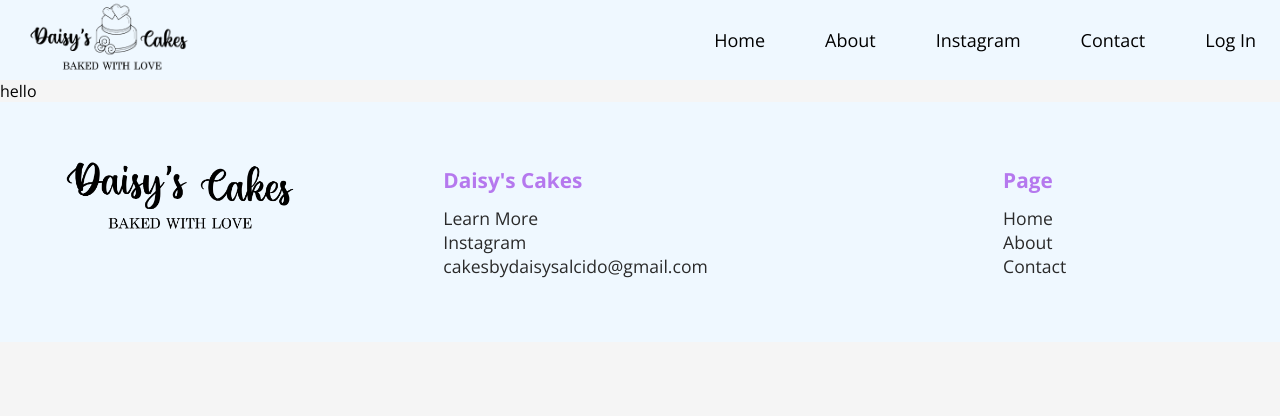
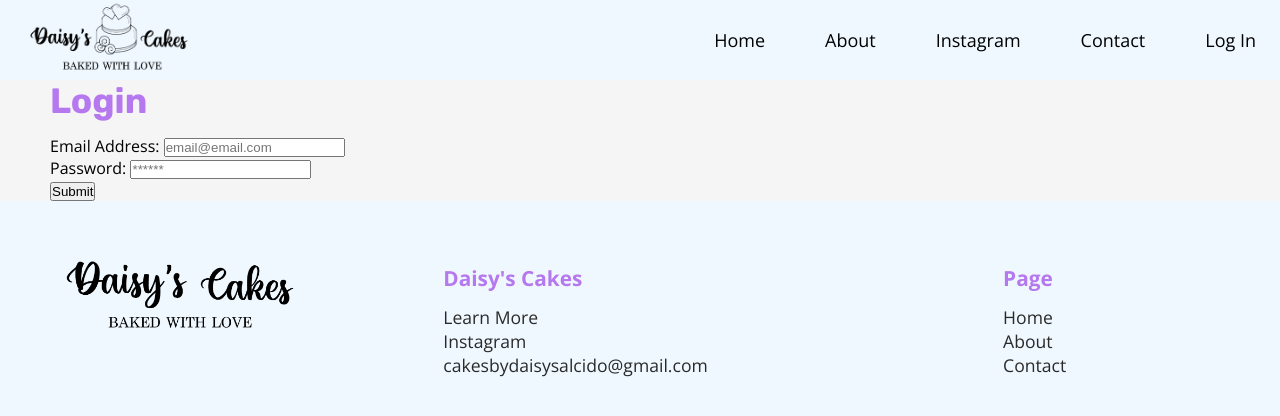
Before and after one commit to darkhorsedev0716/GF-bakehouse-MERN, a React (Create React App) app in the folder client/: page /login in a window 1280 px wide. Shown: the top 416 px of the page. Built offline with nearby package versions, Linux system fonts and the light colour scheme.

Commit message:
Progress on login page. functionality not working when uncommenting 'useMutation' researching for a fix

```diff
--- a/client/src/pages/Login/Login.jsx
+++ b/client/src/pages/Login/Login.jsx
@@ -64,7 +64,39 @@ const Login = (props) => {
       transition={{ delay: 0.23 }}
       exit={{ opacity: 0 }}
     >
-      hello
+      <div className="container">
+        <h2>Login</h2>
+        <form onSubmit={handleFormSubmit}>
+          <div>
+            <label htmlFor="email">Email Address: </label>
+            <input
+              placeholder="email@email.com"
+              name="email"
+              type="email"
+              id="email"
+              onChange={handleChange}
+            />
+          </div>
+          <div className="container">
+            <label htmlFor="pwd">Password: </label>
+            <input
+            placeholder="******"
+            name="password"
+            type="password"
+            id="pwd"
+            onChange={handleChange}
+            />
+          </div>
+          {/* {error ? (
+            <div>
+              <p className="error-text"> The provided credentials are incorrect</p>
+            </div>
+          ) : null} */}
+          <div>
+            <button type="submit">Submit</button>
+          </div>
+        </form>
+      </div>
     </motion.div>
   );
 };
```
